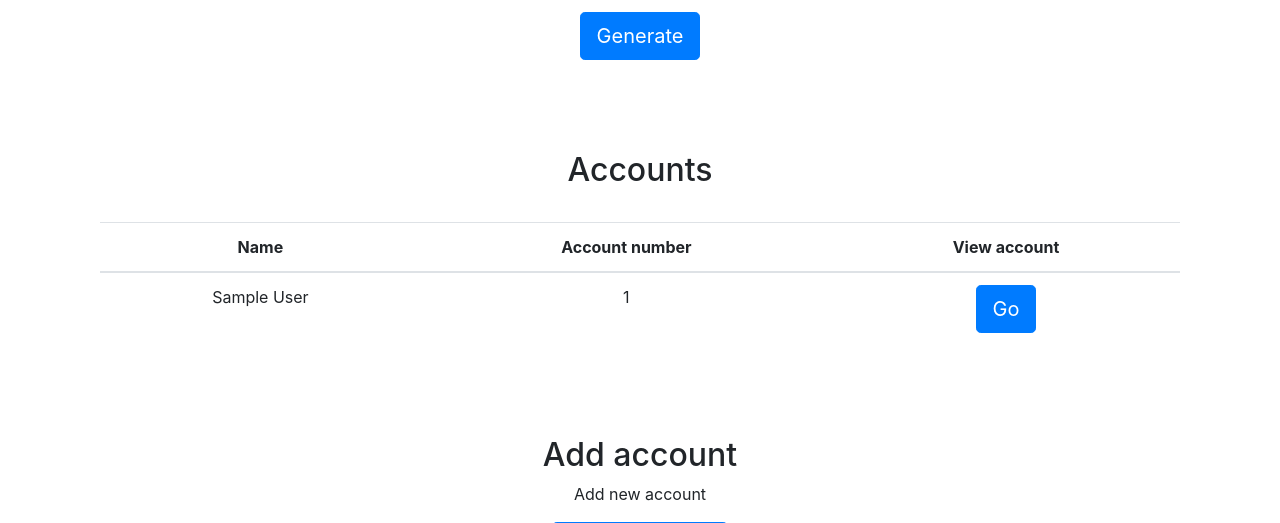
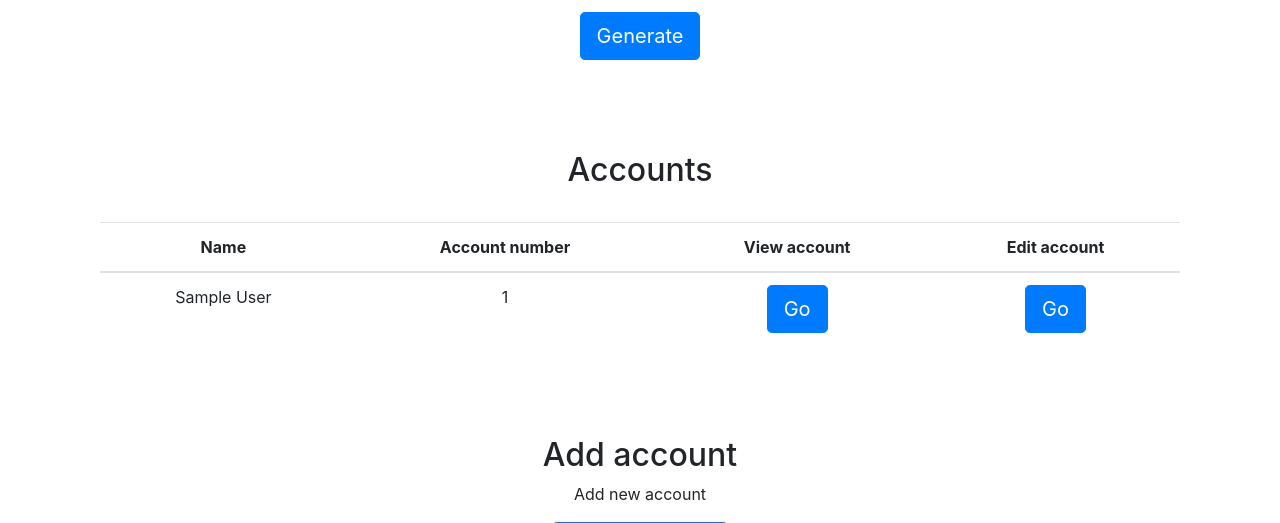
Before and after one commit to Brosha/Finance, a Django app: page /profile/ in a window 1280 px wide. Shown: the part 501-1024 px from the top of the page. Run offline with Django 3.2, Linux system fonts and the light colour scheme; a user stored in the database is signed in; tables that the repository leaves empty hold one stand-in row (values such as "Sample post"); some libraries are stand-ins or nearby versions.

Commit message:
Edit charge added

```diff
--- a/finance/templates/profile.html
+++ b/finance/templates/profile.html
@@ -36,6 +36,7 @@
                             <th style="text-align:center">Name</th>
                             <th style="text-align:center">Account number</th>
                             <th style="text-align:center">View account</th>
+							<th style="text-align:center">Edit account</th>
                         </tr>
                     </thead>
 				    <tbody>
@@ -51,15 +52,14 @@
                     {% else %}
                         <td>-</td>
                     {% endif %}
-
-                    {% if account.name != "" %}
                         <td>
                             {% url 'status'  account.account_number as acc %}
                             <a class="btn btn-primary btn-lg" href="../..{{acc }}" role="button">Go</a>
                         </td>
-                    {% else %}
-                        <td>-</td>
-                    {% endif %}
+						<td>
+							{% url 'edit_account'  account.account_number as edit %}
+                            <a class="btn btn-primary btn-lg" href="../..{{edit }}" role="button">Go</a>
+						</td>
                 </tr>
 
             {% if forloop.last %}
--- a/finance/urls.py
+++ b/finance/urls.py
@@ -1,5 +1,6 @@
 from finance.views import home, add_charge, account_status,random_example, add_account, send_total, total, register,\
-    add_goal, login_view, account_goal_status, profile, logout_view, add_value_goal, edit_profile, edit_account
+    add_goal, login_view, account_goal_status, profile, logout_view, add_value_goal, edit_profile, edit_account,\
+    edit_charge
 from django.conf.urls import include, url
 from api.views import AccountViewSet, ChargeViewSet,StatisticsView
 from rest_framework import routers
@@ -10,6 +11,7 @@ urlpatterns = [
     url(r'^charges/$', random_example),
     url(r'^charges/(?P<account_id>\d{1,16})/$', account_status, name='status'),
     url(r'^addcharge/(?P<account_id>\d{1,16})/$', add_charge, name='add_charge'),
+    url(r'^charges/edit/(?P<account_id>\d{1,16})/(?P<charge_id>\d{1,16})/$', edit_charge, name='edit_charge'),
     url(r'^addgoal/(?P<account_id>\d{1,16})/$', add_goal, name='add_goal'),
     url(r'^addaccount/$', add_account, name='add_account'),
     url(r'^account/edit/(?P<account_id>\d{1,16})$', edit_account, name='edit_account'),
--- a/finance/views.py
+++ b/finance/views.py
@@ -119,6 +119,43 @@ def add_charge(request, account_id=0):
         {'form': form, 'info': info, 'account_id': account_id}
     )
 
+
+def edit_charge(request, account_id=0, charge_id=0):
+    if request.method == 'POST':
+        form = ChargeForm(request.POST)
+        info = 'Form is filled, but not correct'
+
+        if form.is_valid():
+            info = 'Form is filled and correct'
+            char = Charge.objects.get(pk=charge_id)
+            char.value = form.cleaned_data['value']
+            char.date = form.cleaned_data['date']
+            char.category = form.cleaned_data['category']
+            char.purpose = form.cleaned_data['purpose']
+            acc = Account.objects.get(account_number=account_id)
+            char.account_id = acc.id
+            tot = acc.total + char.value
+            if tot < 0:
+                info = 'Account total can not be negative'
+                form = ChargeForm(initial={'value': Decimal(100), 'date': date.today()})
+                return render(
+                    request, 'edit_charge.html',
+                    {'form': form, 'info': info, 'account_id': account_id, 'charge_id': charge_id}
+                )
+            else:
+                acc.total += char.value
+                acc.save()
+                char.save()
+                return redirect('status', account_id)
+
+    else:
+        info = 'Form is not filled'
+        form = ChargeForm(initial={'value': Decimal(100), 'date': date.today()})
+
+    return render(
+        request, 'edit_charge.html',
+        {'form': form, 'info': info, 'account_id': account_id, 'charge_id': charge_id}
+    )
 
 @user_check
 @login_required(login_url='login')
```
Also changed, not shown: finance/templates/edit_charge.html (added, +43 -0 lines).
